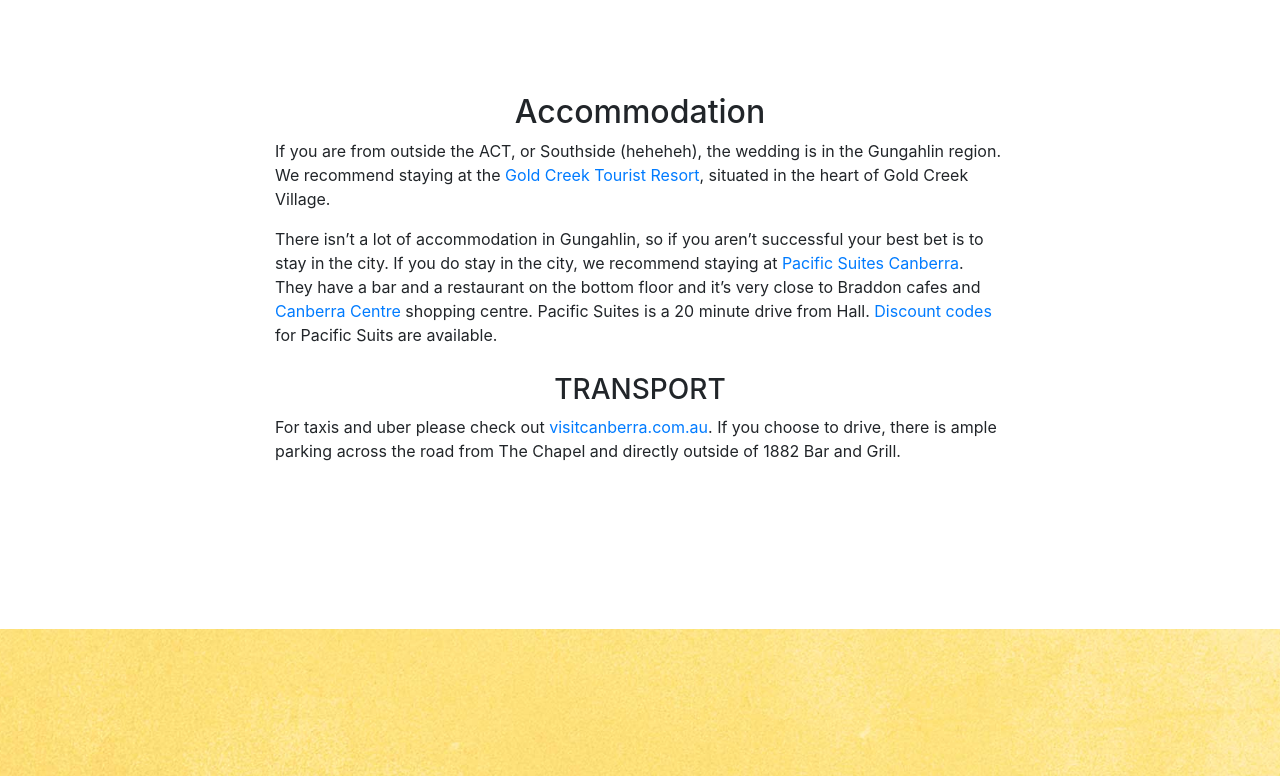
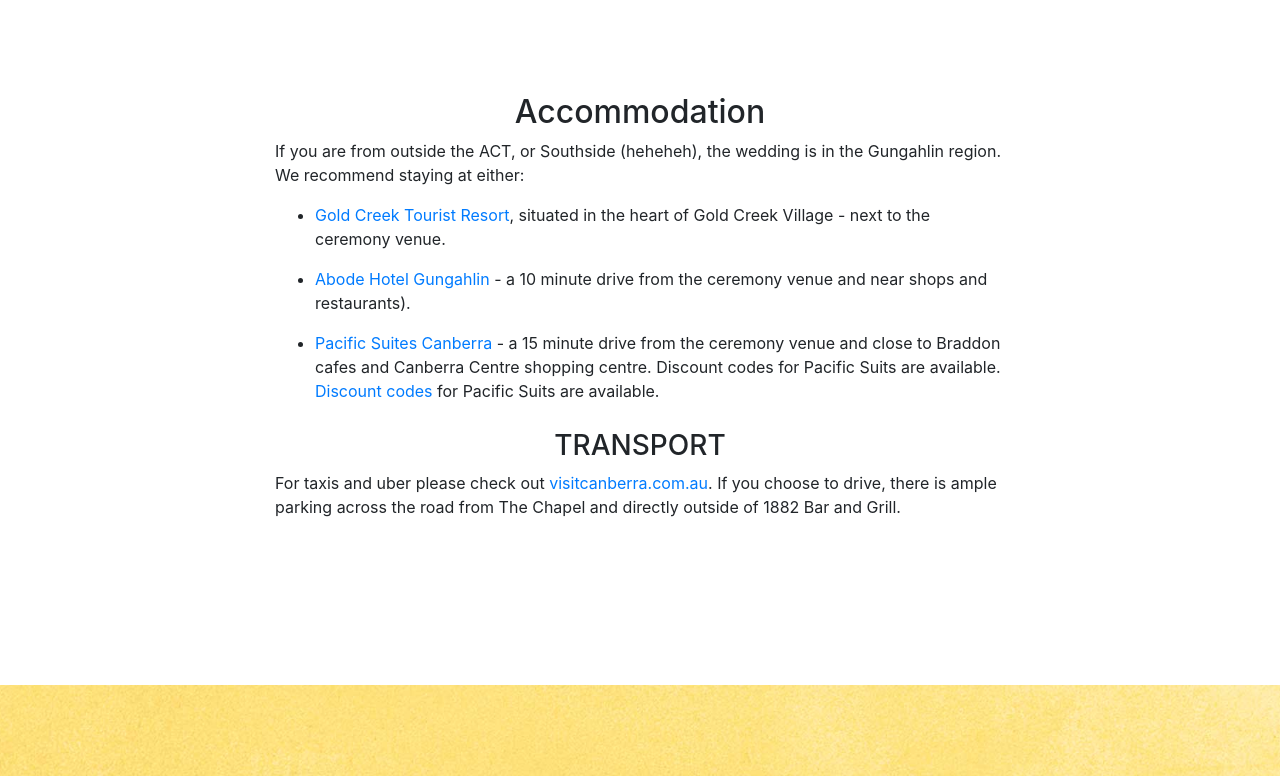
Before and after one commit to cohengum/maryandbrendan, a website with bundled scripts: page index.html in a window 1280 px wide. Shown: the part 1560-2336 px from the top of the page. Built offline with nearby package versions, Linux system fonts and the light colour scheme.

Commit message:
Text changes

```diff
--- a/index.html
+++ b/index.html
@@ -112,11 +112,15 @@
 
 
 
-             <p>If you are from outside the ACT, or Southside (heheheh), the wedding is in the Gungahlin region.
+             <p>If you are from outside the ACT, or Southside (heheheh), the wedding is in the Gungahlin region. We recommend staying at either: </p>
 
-We recommend staying at the <a href="" class="purple-link" data-toggle="modal" data-target="#goldcreekModal">Gold Creek Tourist Resort</a>, situated in the heart of Gold Creek Village.
-</p>
-            <p>There isn’t a lot of accommodation in Gungahlin, so if you aren’t successful your best bet is to stay in the city. If you do stay in the city, we recommend staying at <a href="http://www.pacificsuitescanberra.com.au/" target="_blank">Pacific Suites Canberra</a>. They have a bar and a restaurant on the bottom floor and it’s very close to Braddon cafes and <a href="https://www.canberracentre.com.au/" target="_blank">Canberra Centre</a> shopping centre. Pacific Suites is a 20 minute drive from Hall. <a href="" class="purple-link" data-toggle="modal" data-target="#discountsModal">Discount codes</a> for Pacific Suits are available.</p>
+              <ul>
+              <li><p><a href="" class="purple-link" data-toggle="modal" data-target="#goldcreekModal">Gold Creek Tourist Resort</a>, situated in the heart of Gold Creek Village - next to the ceremony venue.</p></li>
+              <li><p><a href=" https://abodehotels.com.au/hotels/gungahlin/" target="_blank">Abode Hotel Gungahlin</a> - a 10 minute drive from the ceremony venue and near shops and restaurants).</p></li>
+              <li><p><a href="http://www.pacificsuitescanberra.com.au/" target="_blank">Pacific Suites Canberra</a> - a 15 minute drive from the ceremony venue and close to Braddon cafes  and Canberra Centre shopping centre. Discount codes for Pacific Suits are available. <a href="" class="purple-link" data-toggle="modal" data-target="#discountsModal">Discount codes</a> for Pacific Suits are available.</p></li>
+              </ul>
+
+
               <h3 class="text-center">Transport</h3>
               <p>For taxis and uber please check out <a href="https://visitcanberra.com.au/getting-around/taxis-and-ride-sharing" target="_blank" class="purple-link">visitcanberra.com.au</a>. If you choose to drive, there is ample parking across the road from The Chapel and directly outside of 1882 Bar and Grill.
 </p>
@@ -315,7 +319,7 @@
         <div class="col-md-8">
              <p>We want you to be present with us, so please keep your phones on silent and in your pocket during the ceremony. We’ve booked amazing photographers who will capture the event perfectly.</p>
 
-<p>Any other time during the evening, take whatever snaps you like, we're not shy! If you share the photos on social media, please use our hashtags <strong>#BrendanlovesMary</strong> or <strong>#MarylovesBrendan</strong>. </p>
+<p>Any other time during the evening, take whatever snaps you like, we're not shy! If you share the photos on social media, please use our hashtags <strong>#MarySaidKellyes</strong>. </p>
 <p>We’d really appreciate if you could upload your photos to our account on <a href="" class="purple-link" data-toggle="modal" data-target="#wedBoxModal">Wedbox</a>. Then we can download all the photos from our day.</p>
 
 
```
Also changed, not shown: 1 other file.
